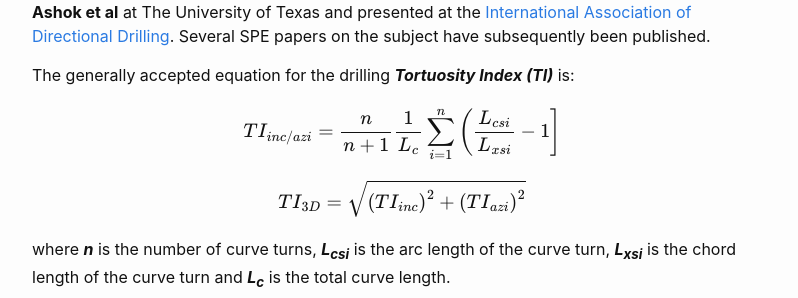
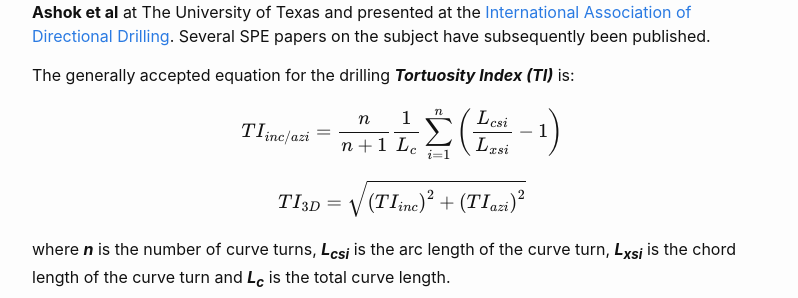
Before and after one commit to jonnymaserati/jonnymaserati.github.io, a Jekyll site: the page built from _posts/2022-05-26-a-modified-tortuosity-index.markdown, in a window 1280 px wide and 900 px high, scrolled down 1189 px. Shown: the part 153-451 px from the top of the window, without its empty margins (238-1036 px from the left). Built offline with Jekyll 4.4.1, drawn with Linux system fonts in a browser that asks for light colours; formulas are drawn with MathJax 3; comment, search, counter and statistics services are not loaded.

Commit message:
Try fixing mathjax

```diff
--- a/_posts/2022-05-26-a-modified-tortuosity-index.markdown
+++ b/_posts/2022-05-26-a-modified-tortuosity-index.markdown
@@ -21,7 +21,7 @@ The Tortuosity Index method that is generally used in the Drilling community is
 
 The generally accepted equation for the drilling ***Tortuosity Index (TI)*** is:
 
-$$TI_{inc/azi} = \frac{n}{n + 1} \frac{1}{L_{c}}\sum_{i = 1}^{n}\left(\frac{L_{csi}}{L_{xsi}} - 1\right]$$
+$$TI_{inc/azi} = \frac{n}{n + 1} \frac{1}{L_{c}}\sum_{i = 1}^{n}\left(\frac{L_{csi}}{L_{xsi}} - 1\right)$$
 
 $$TI_{3D} = \sqrt{\left(TI_{inc}\right)^{2} + \left(TI_{azi}\right)^{2}}$$
 
```
